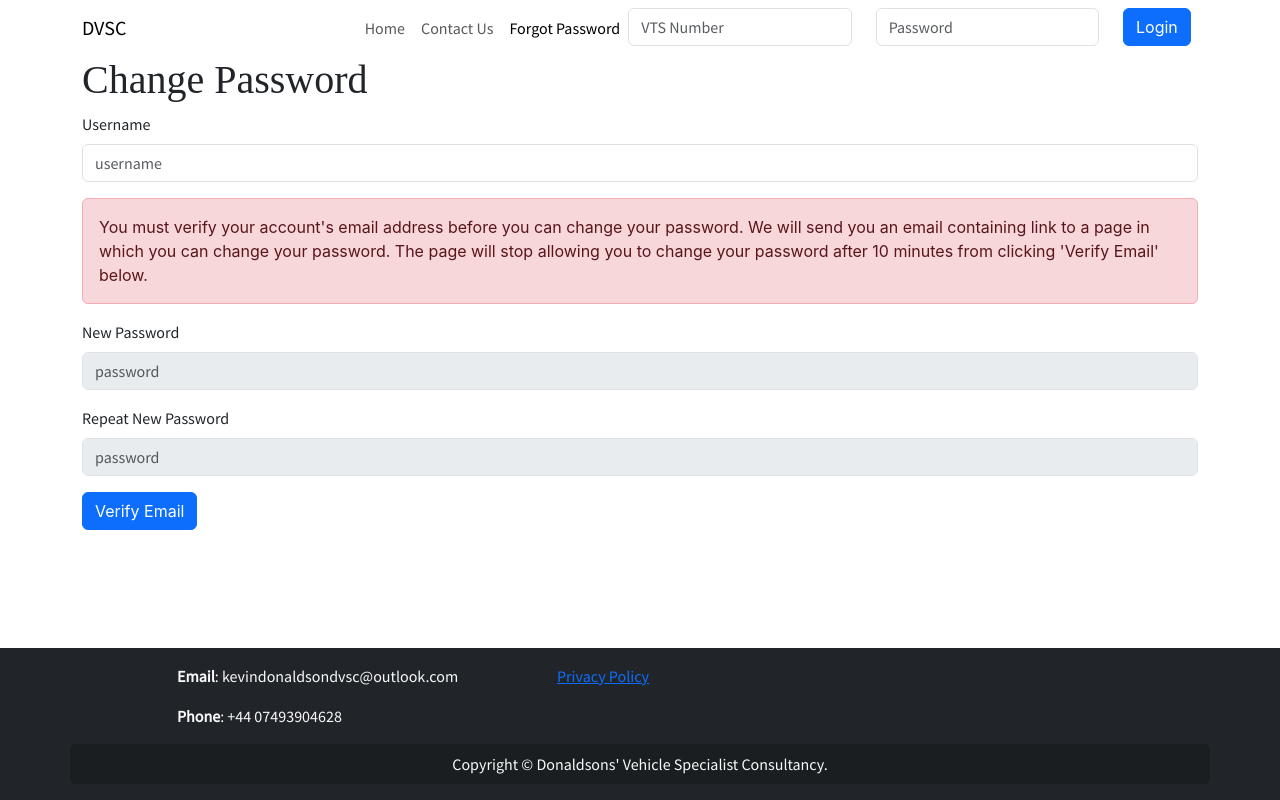
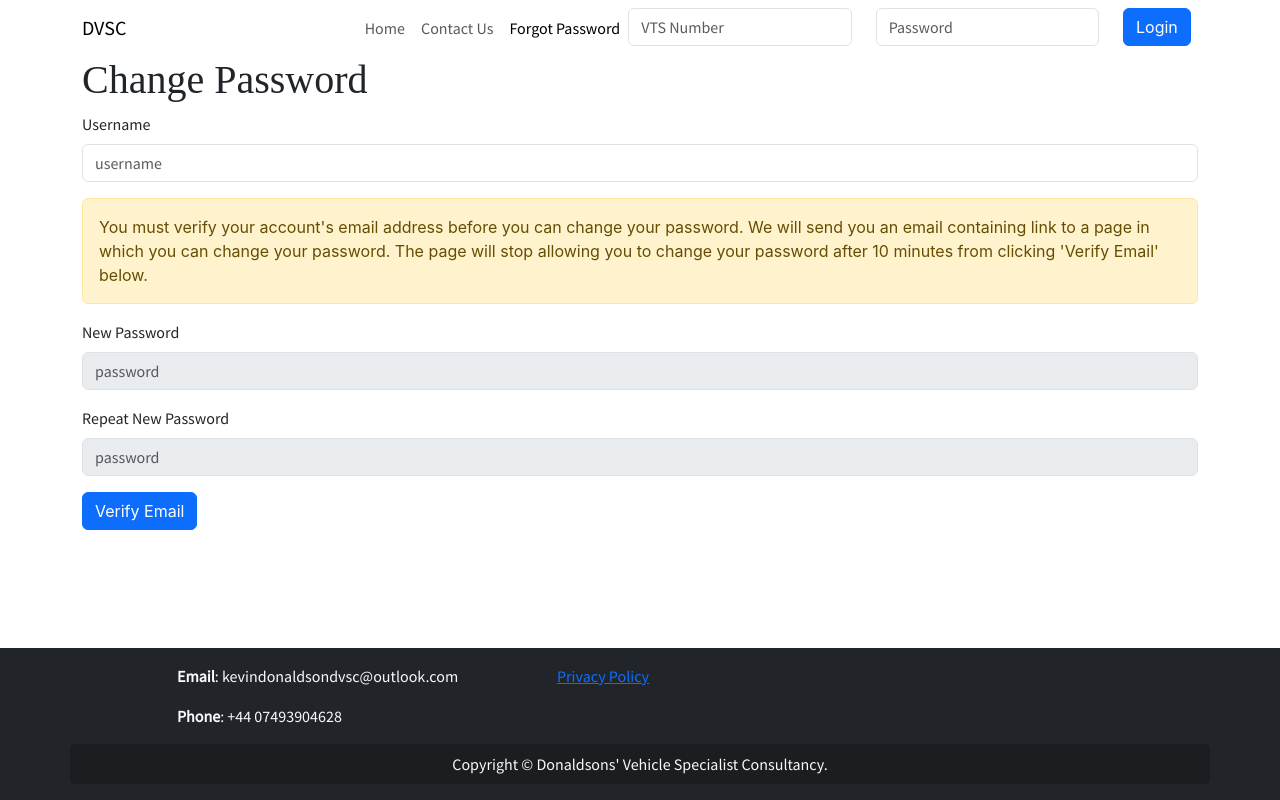
Before and after one commit to kv6002-team/DVSCWebServer, a React (Create React App) app in the folder website/: page /account/reset-password in a window 1280 px wide. Built offline with nearby package versions, Linux system fonts and the light colour scheme; a web font is replaced by a local one.

Commit message:
Soften unauthed change password tone

```diff
--- a/website/src/pages/ChangePassword.jsx
+++ b/website/src/pages/ChangePassword.jsx
@@ -65,7 +65,7 @@ class ChangePassword extends react.Component {
             </Form.Group>
 
             {!this.state.loggedIn ? (
-              <Alert variant="danger">
+              <Alert variant="warning">
                 You must verify your account's email address before you can
                 change your password. We will send you an email containing link
                 to a page in which you can change your password. The page will
```
